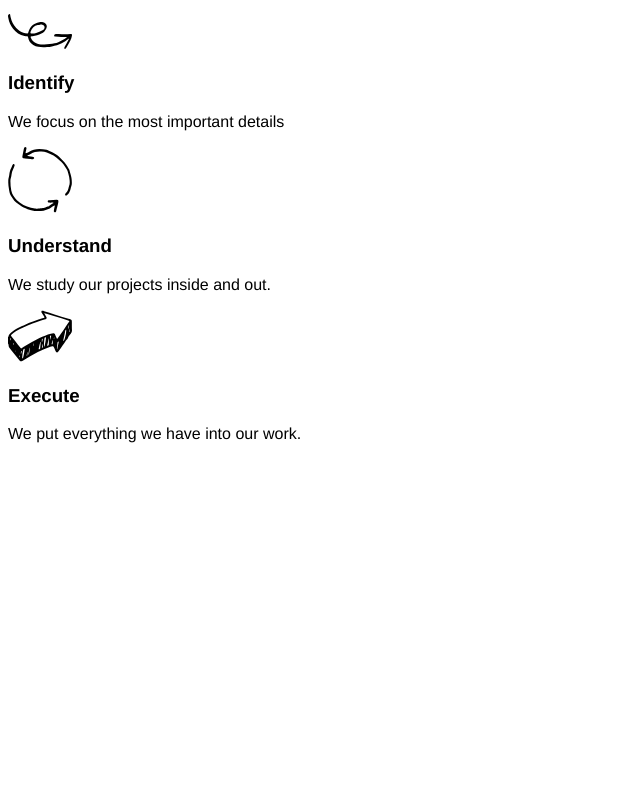
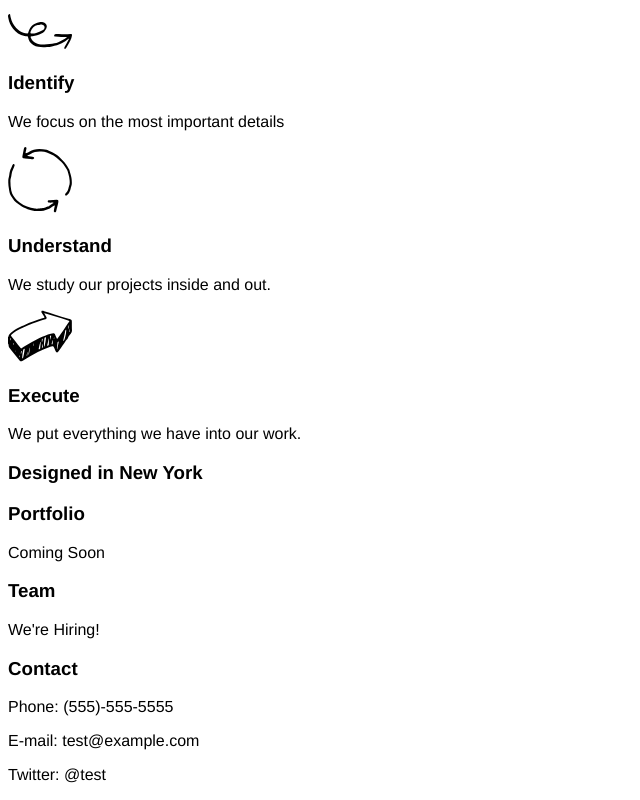
Before and after one commit to laurenbertca/broadway, a plain HTML site: page index.html in a window 1280 px wide. Shown: the part 310-1110 px from the top of the page, without its empty margins (0-640 px from the left). Before the commit the page ends 800 px from the top, so only its background shows below. Drawn offline with Linux system fonts and the light colour scheme.

Commit message:
add html framing for body of page

```diff
--- a/index.html
+++ b/index.html
@@ -25,5 +25,16 @@
     <img src="./resources/images/execute.svg">
     <h3>Execute</h3>
     <p>We put everything we have into our work.</p>
+    <h3 id="designed-in">Designed in New York</h3>
+    <h3>Portfolio</h3>
+    <p>Coming Soon</p>
+    <h3>Team</h3>
+    <p>We're Hiring!</p>
+    <h3>Contact</h3>
+    <p>Phone: (555)-555-5555</p>
+    <p>E-mail: test@example.com</p>
+    <p> Twitter: @test</p>
+    <div id="footer">
+
 </body>
 </html>
```
